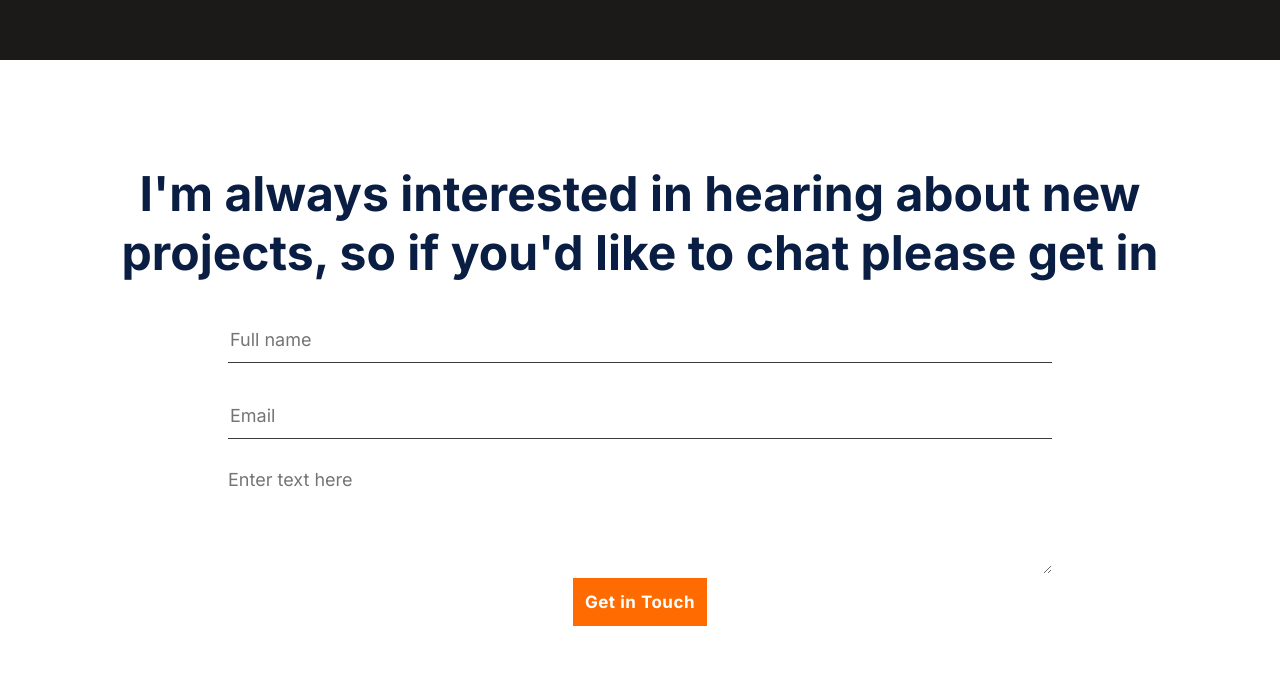
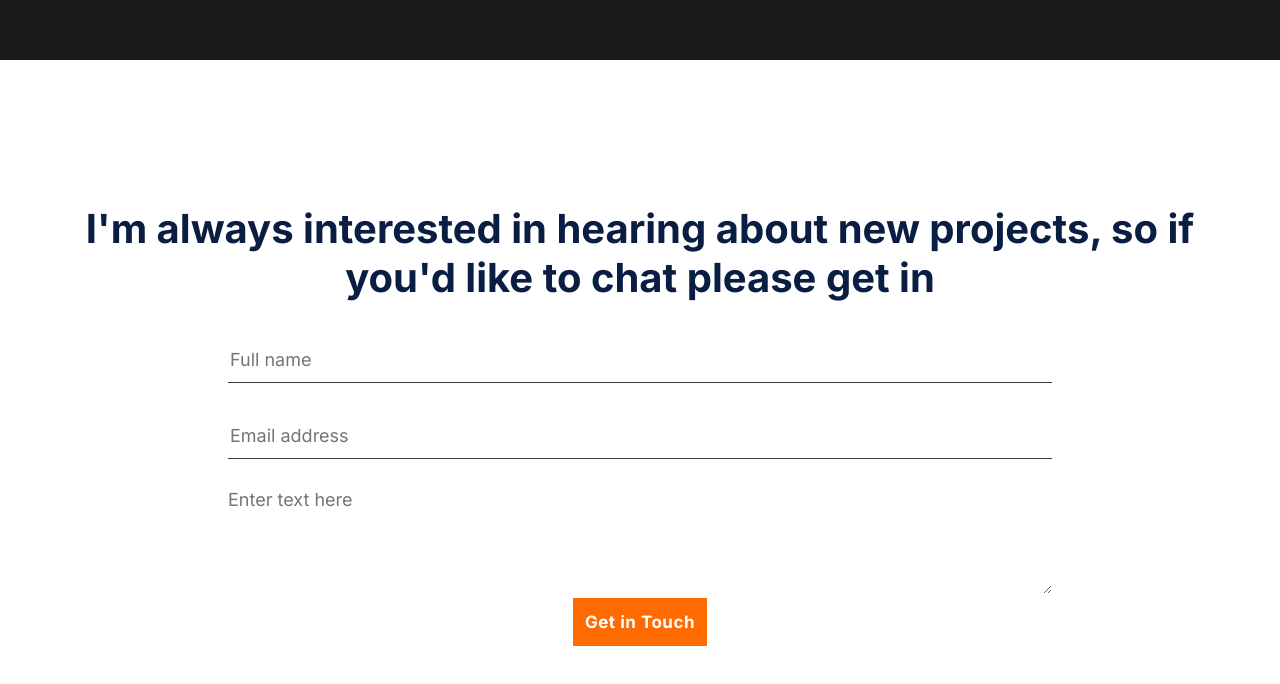
Before and after one commit to chrystalme/Contact-form, a plain HTML site: page index.html in a window 1280 px wide. Shown: the part 6674-7358 px from the top of the page. Drawn offline with Linux system fonts and the light colour scheme.

Commit message:
Update css file

```diff
--- a/css/main.css
+++ b/css/main.css
@@ -336,10 +336,10 @@ footer {
   padding: 5%;
 }
 footer > h2 {
-  margin-top: 40px;
+  margin-top: 80px;
   margin-bottom: 20px;
   font-family: 'Inter', sans-serif;
-  font-size: xxx-large;
+  font-size: 40px;
   text-align: center;
 }
 
@@ -374,3 +374,6 @@ button {
   padding-top: 20px;
   margin: auto;
 }
+button:hover {
+  background-color: orangered;
+}
--- a/index.html
+++ b/index.html
@@ -311,7 +311,7 @@
           type="email"
           name="email"
           id="email"
-          placeholder="Email"
+          placeholder="Email address"
           required
         />
         <textarea
```
